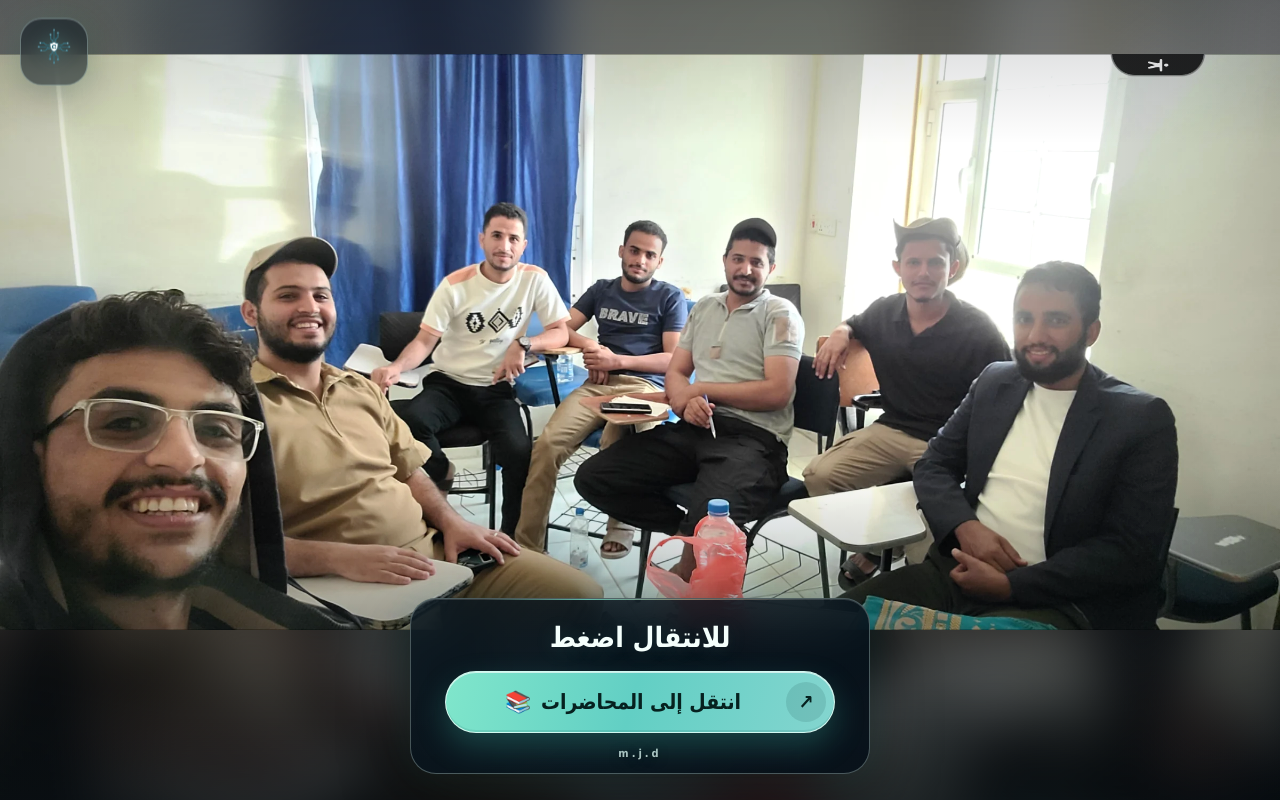
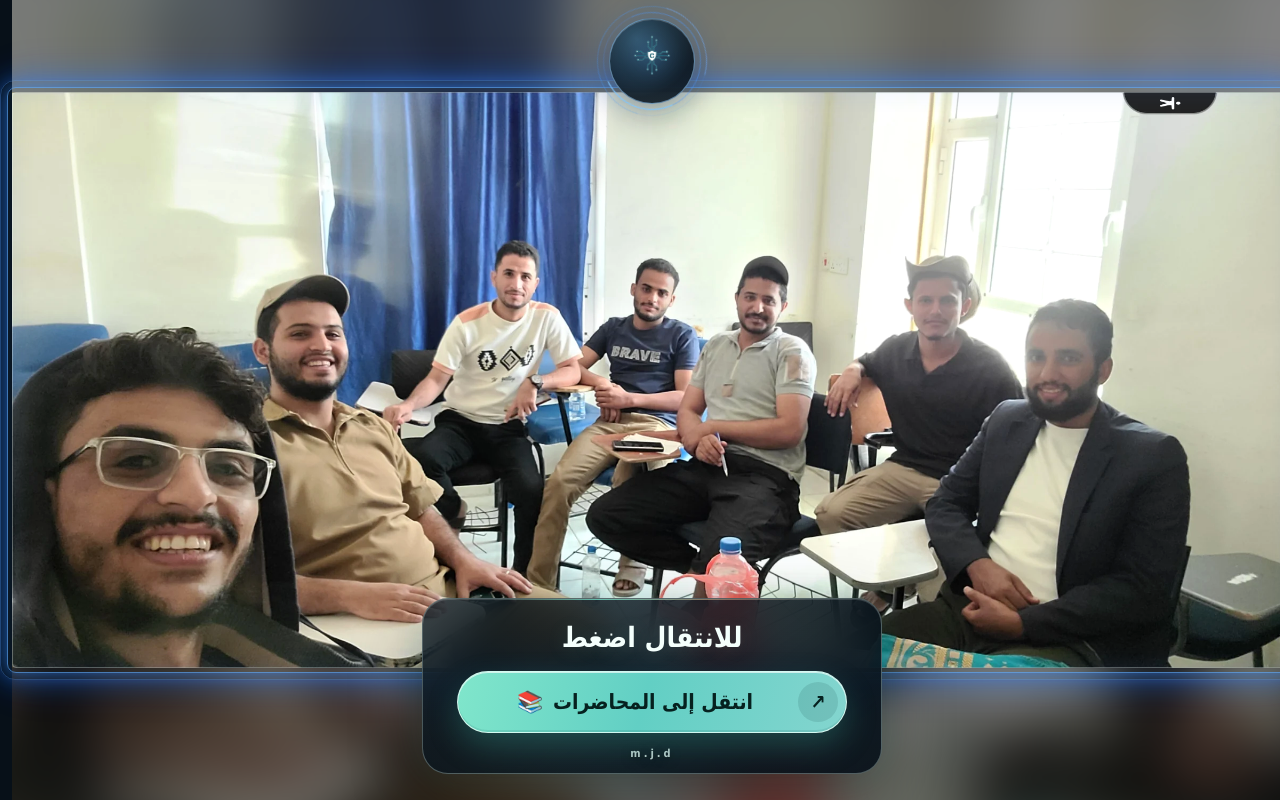
Before and after one commit to majdsc711-sys/cyber-security-portal, a plain HTML site: page index.html in a window 1280 px wide. Drawn offline with Linux system fonts and the light colour scheme.

Commit message:
Add pulsing blue photo frame and emblem glow

```diff
--- a/index.html
+++ b/index.html
@@ -8,17 +8,20 @@
   <meta name="theme-color" content="#071018">
   <meta name="description" content="بوابة الوصول إلى محاضرات الأمن السيبراني.">
   <title>بوابة الأمن السيبراني | m.j.d</title>
-  <link rel="stylesheet" href="styles.css?v=f04e6b5">
+  <link rel="stylesheet" href="styles.css?v=blue-halo-1">
 </head>
 <body>
   <div class="photo-backdrop" aria-hidden="true">
     <div class="photo-blur"></div>
-    <img class="hero-photo" src="class-background-wide.webp" alt="">
-    <div class="photo-edge"></div>
     <div class="photo-sweep"></div>
   </div>
 
   <main class="portal">
+    <figure class="photo-frame" aria-hidden="true">
+      <div class="photo-halo"></div>
+      <img class="hero-photo" src="class-background-wide.webp" alt="">
+      <div class="photo-edge"></div>
+    </figure>
     <div class="brand-mark" aria-hidden="true">
       <img src="emblem.png" alt="">
     </div>
--- a/styles.css
+++ b/styles.css
@@ -37,6 +37,17 @@ body {
   transform: scale(1.06);
   animation: breathe 18s ease-in-out infinite alternate;
 }
+.photo-frame {
+  position: absolute;
+  top: 11.5svh;
+  left: 50%;
+  z-index: 1;
+  width: min(100vw, 222.222svh);
+  aspect-ratio: 20 / 9;
+  margin: 0;
+  isolation: isolate;
+  transform: translateX(-50%);
+}
 .hero-photo {
   position: absolute;
   inset: 0;
@@ -44,17 +55,40 @@ body {
   display: block;
   width: 100%;
   height: 100%;
-  object-fit: contain;
-  object-position: center 24%;
+  object-fit: cover;
   filter: saturate(1.04) contrast(1.025);
+}
+.photo-halo {
+  position: absolute;
+  inset: -5px;
+  z-index: 0;
+  border: 1px solid rgba(91, 168, 255, .8);
+  border-radius: 9px;
+  opacity: .72;
+  box-shadow: 0 0 12px rgba(47, 127, 255, .52), 0 0 28px rgba(38, 112, 255, .31), inset 0 0 12px rgba(63, 148, 255, .16);
+  animation: photo-pulse 3.8s ease-in-out infinite;
+  transition: opacity .3s ease, box-shadow .3s ease;
+}
+.photo-halo::before {
+  content: "";
+  position: absolute;
+  inset: -8px;
+  border: 1px solid rgba(84, 154, 255, .35);
+  border-radius: 15px;
+  box-shadow: 0 0 24px rgba(39, 113, 255, .34), 0 0 52px rgba(39, 113, 255, .18);
+}
+.photo-frame:hover .photo-halo,
+.photo-frame:focus-within .photo-halo {
+  opacity: 1;
+  box-shadow: 0 0 18px rgba(65, 151, 255, .75), 0 0 42px rgba(38, 112, 255, .42), inset 0 0 15px rgba(63, 148, 255, .2);
 }
 .photo-edge {
   position: absolute;
   inset: 0;
   z-index: 2;
-  background:
-    linear-gradient(180deg, rgba(3, 10, 16, .18), transparent 18%, transparent 59%, rgba(3, 10, 16, .68) 100%),
-    linear-gradient(90deg, rgba(3, 10, 16, .12), transparent 14%, transparent 86%, rgba(3, 10, 16, .12));
+  border: 1px solid rgba(226, 244, 255, .34);
+  border-radius: 4px;
+  box-shadow: inset 0 0 22px rgba(46, 131, 255, .1);
   pointer-events: none;
 }
 .photo-sweep {
@@ -77,29 +111,55 @@ body {
 }
 .brand-mark {
   position: absolute;
-  top: calc(20px + env(safe-area-inset-top));
-  left: max(20px, env(safe-area-inset-left));
-  width: 68px;
+  top: calc(18px + env(safe-area-inset-top));
+  left: 50%;
+  z-index: 4;
+  width: 86px;
   aspect-ratio: 1;
   display: grid;
   place-items: center;
-  border: 1px solid rgba(221, 251, 244, .32);
-  border-radius: 22px;
-  background: rgba(6, 20, 29, .54);
-  box-shadow: 0 10px 36px rgba(0, 0, 0, .24), inset 0 1px rgba(255, 255, 255, .19), 0 0 28px rgba(105, 234, 210, .1);
+  border: 1px solid rgba(153, 209, 255, .52);
+  border-radius: 50%;
+  background: radial-gradient(circle at 32% 24%, rgba(37, 79, 109, .82), rgba(5, 17, 28, .87) 68%);
+  box-shadow: 0 12px 38px rgba(0, 0, 0, .29), inset 0 1px rgba(255, 255, 255, .2), 0 0 34px rgba(48, 127, 255, .27);
   backdrop-filter: blur(14px);
   -webkit-backdrop-filter: blur(14px);
-  animation: mark-float 7s ease-in-out infinite;
+  transform: translateX(-50%);
+}
+.brand-mark::before,
+.brand-mark::after {
+  content: "";
+  position: absolute;
+  border: 1px solid rgba(76, 154, 255, .4);
+  border-radius: 50%;
+  pointer-events: none;
+}
+.brand-mark::before {
+  inset: -7px;
+  border-top-color: rgba(126, 198, 255, .92);
+  border-right-color: rgba(90, 150, 255, .18);
+  animation: orbit 9s linear infinite;
+}
+.brand-mark::after {
+  inset: -13px;
+  border-bottom-color: rgba(114, 174, 255, .66);
+  border-left-color: rgba(90, 150, 255, .14);
+  opacity: .72;
+  animation: orbit 15s linear infinite reverse;
 }
 .brand-mark img {
-  width: 78%;
-  height: 78%;
+  position: relative;
+  z-index: 1;
+  width: 69%;
+  height: 69%;
   object-fit: contain;
-  filter: drop-shadow(0 0 8px rgba(105, 234, 210, .28));
+  filter: drop-shadow(0 0 10px rgba(85, 170, 255, .48));
+  animation: mark-float 5s ease-in-out infinite;
 }
 
 .action-panel {
   position: absolute;
+  z-index: 5;
   right: 50%;
   bottom: calc(26px + env(safe-area-inset-bottom));
   width: min(460px, calc(100% - 36px));
@@ -209,14 +269,17 @@ h1 {
   0%, 100% { transform: translateY(0); }
   50% { transform: translateY(-4px); }
 }
+@keyframes photo-pulse {
+  0%, 100% { opacity: .48; box-shadow: 0 0 9px rgba(47, 127, 255, .34), 0 0 24px rgba(38, 112, 255, .18), inset 0 0 8px rgba(63, 148, 255, .1); }
+  50% { opacity: 1; box-shadow: 0 0 19px rgba(47, 140, 255, .77), 0 0 48px rgba(38, 112, 255, .4), inset 0 0 14px rgba(63, 148, 255, .2); }
+}
+@keyframes orbit { to { transform: rotate(360deg); } }
 
 @media (max-width: 600px) {
-  .hero-photo { object-position: center 23%; }
+  .photo-frame { top: 18svh; width: min(100vw, 222.222svh); }
   .brand-mark {
     top: calc(16px + env(safe-area-inset-top));
-    left: max(16px, env(safe-area-inset-left));
-    width: 58px;
-    border-radius: 19px;
+    width: 72px;
   }
   .action-panel {
     bottom: calc(18px + env(safe-area-inset-bottom));
@@ -228,7 +291,8 @@ h1 {
   .lecture-link { min-height: 58px; }
 }
 @media (max-height: 620px) {
-  .brand-mark { width: 54px; border-radius: 17px; }
+  .photo-frame { top: 4svh; width: min(100vw, 140svh); }
+  .brand-mark { width: 58px; }
   .action-panel { bottom: calc(12px + env(safe-area-inset-bottom)); gap: 9px; padding: 12px 16px 9px; }
   .lecture-link { min-height: 52px; }
   .signature { font-size: 10px; }
```
